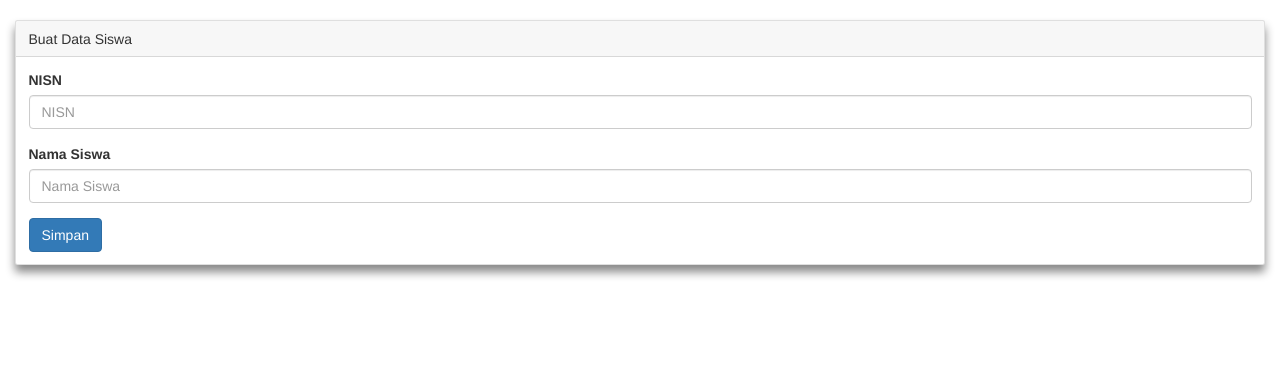
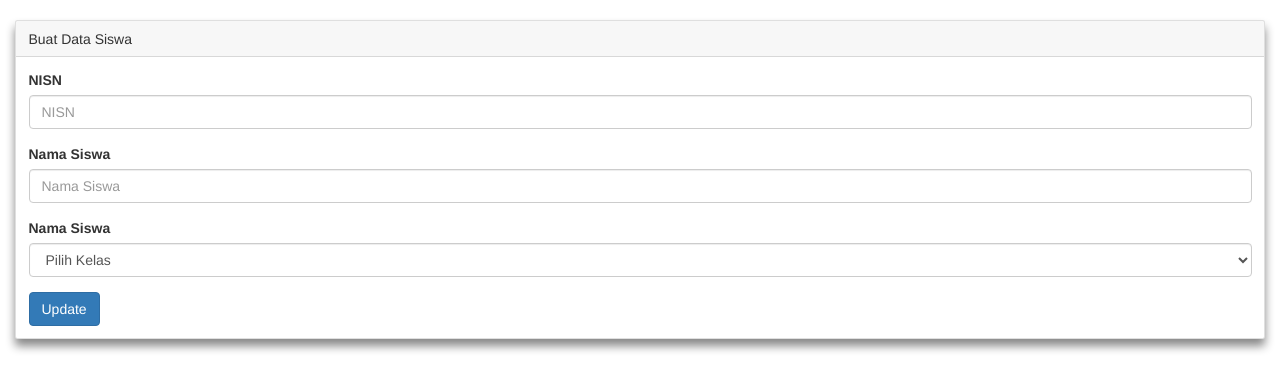
Before and after one commit to MuhammadSuryono/exam-oop, a CodeIgniter app: page /database/index.php/siswa/formEdit/1 in a window 1280 px wide. Shown: the part 62-453 px from the top of the page. Run offline with CodeIgniter, Linux system fonts and the light colour scheme; data that the repository does not hold is empty; some libraries are stand-ins or nearby versions.

Commit message:
Menambahkan kelas untuk tmapil di halaman peserta didik

```diff
--- a/application/controllers/Siswa.php
+++ b/application/controllers/Siswa.php
@@ -21,6 +21,7 @@ class Siswa extends My_Controller
 
     public function formCreate() {
         $this->parseData['content'] = 'pages/siswa-create';
+        $this->parseData['data_kelas'] = $this->m_general->getAllData('tb_kelas')->result();
 
         $this->load->view('welcome_message', $this->parseData);
     }
@@ -28,8 +29,9 @@ class Siswa extends My_Controller
     public function formEdit($id) {
         $this->parseData['content'] = 'pages/siswa-edit';
 
-        $kelas = $this->m_general->getWhere($this->table, array('id' => $id))->result();
-        $this->parseData['data_edit'] = $kelas[0];
+        $siswa = $this->m_general->getWhere($this->table, array('id' => $id))->result();
+        $this->parseData['data_edit'] = $siswa[0];
+        $this->parseData['data_kelas'] = $this->m_general->getAllData('tb_kelas')->result();
 
         $this->load->view('welcome_message', $this->parseData);
     }
@@ -37,10 +39,12 @@ class Siswa extends My_Controller
     public function create() {
         $nisn = $this->input->post('nisn');
         $nama_siswa = $this->input->post('nama_siswa');
+        $nama_kelas = $this->input->post('nama_kelas');
 
         $data = array(
             'nisn' => $nisn,
-            'nama_siswa' => $nama_siswa
+            'nama_siswa' => $nama_siswa,
+            'nama_kelas' => $nama_kelas
         );
 
         $insert = $this->m_general->insert($this->table, $data);
@@ -52,11 +56,13 @@ class Siswa extends My_Controller
     public function update($id) {
         $nisn = $this->input->post('nisn');
         $nama_siswa = $this->input->post('nama_siswa');
+        $nama_kelas = $this->input->post('nama_kelas');
 
         $data = array(
             'id' => $id,
             'nisn' => $nisn,
-            'nama_siswa' => $nama_siswa
+            'nama_siswa' => $nama_siswa,
+            'nama_kelas' => $nama_kelas
         );
 
         $update = $this->m_general->update($this->table, $data);
--- a/application/views/pages/peserta-didik.php
+++ b/application/views/pages/peserta-didik.php
@@ -8,6 +8,7 @@
             <tr>
                 <th class="text-center">Nama Siswa</th>
                 <th class="text-center">NISN</th>
+                <th class="text-center">Kelas</th>
                 <th class="text-center">Aksi</th>
             </tr>
             </thead>
@@ -17,6 +18,7 @@
                 echo '<tr>
                 <td class="text-center">'.$data->nama_siswa.'</td>
                 <td class="text-center">'.$data->nisn.'</td>
+                <td class="text-center">'.$data->nama_kelas.'</td>
                 <td class="text-center">
                     <a href="'.base_url('siswa/edit/'.$data->id).'" class="btn btn-primary btn-md">Edit</a>
                     <a href="'.base_url('siswa/delete/'.$data->id).'" class="btn btn-danger btn-md">Delete</a>
--- a/application/views/pages/siswa-edit.php
+++ b/application/views/pages/siswa-edit.php
@@ -12,7 +12,20 @@
                 <label for="exampleInputEmail1">Nama Siswa</label>
                 <input type="text" class="form-control" name="nama_siswa" value="<?= $data_edit->nama_siswa ?>" placeholder="Nama Siswa">
             </div>
-            <button type="submit" class="btn btn-primary">Simpan</button>
+
+            <div class="form-group">
+                <label for="exampleInputEmail1">Nama Siswa</label>
+                <select class="form-control" name="nama_kelas">
+                    <option value="" selected>Pilih Kelas</option>
+                    <?php
+                    foreach ($data_kelas as $kelas) {
+                        $selected = $kelas->nama_kelas == $data_edit->nama_kelas ? "selected": "";
+                        echo '<option value="'.$kelas->nama_kelas.'" '.$selected.'>'.$kelas->kode_kelas.' - '.$kelas->nama_kelas.'</option>';
+                    }
+                    ?>
+                </select>
+            </div>
+            <button type="submit" class="btn btn-primary">Update</button>
         </form>
     </div>
 </div>
```
Also changed, not shown: application/views/pages/siswa-create.php (+11 -0 lines).
